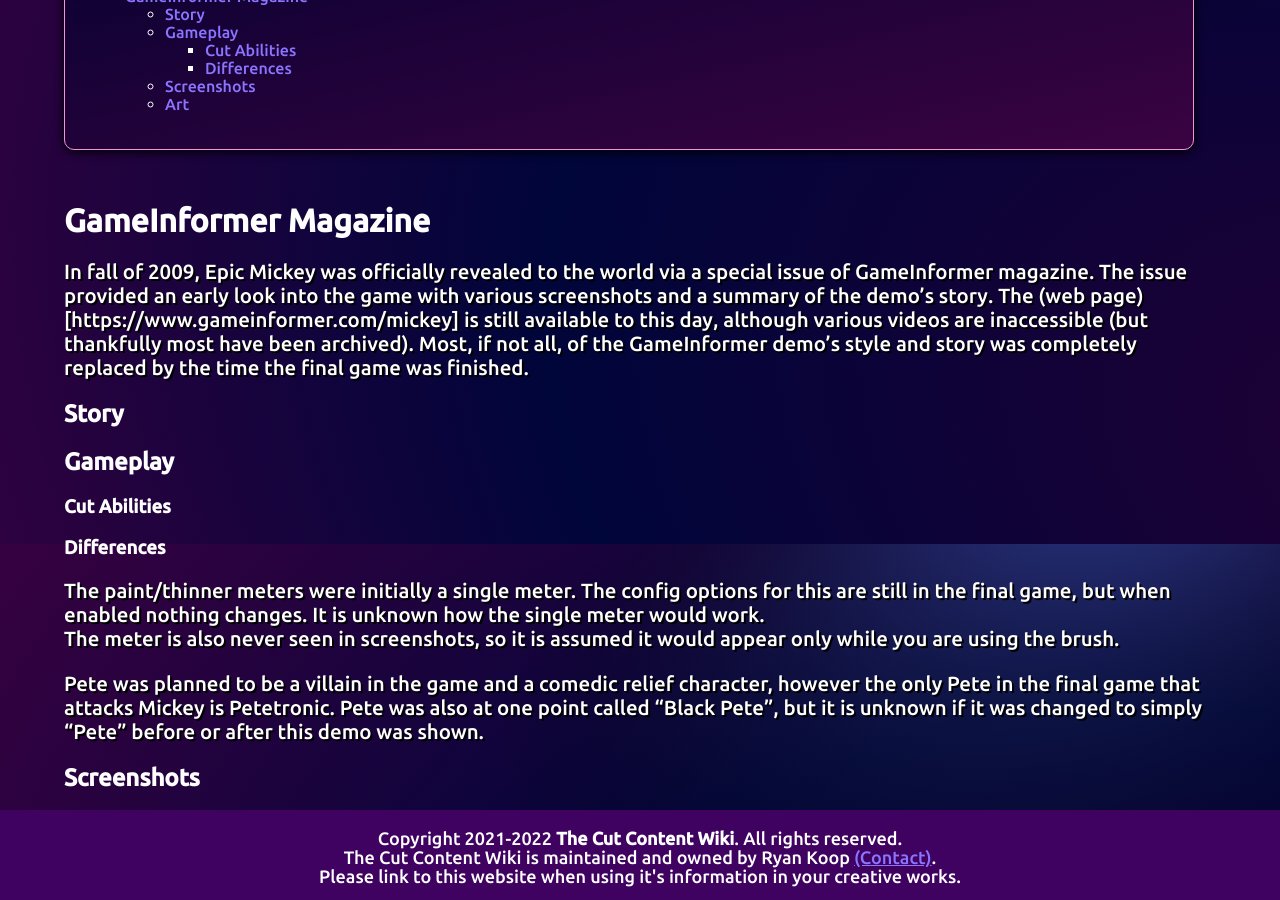
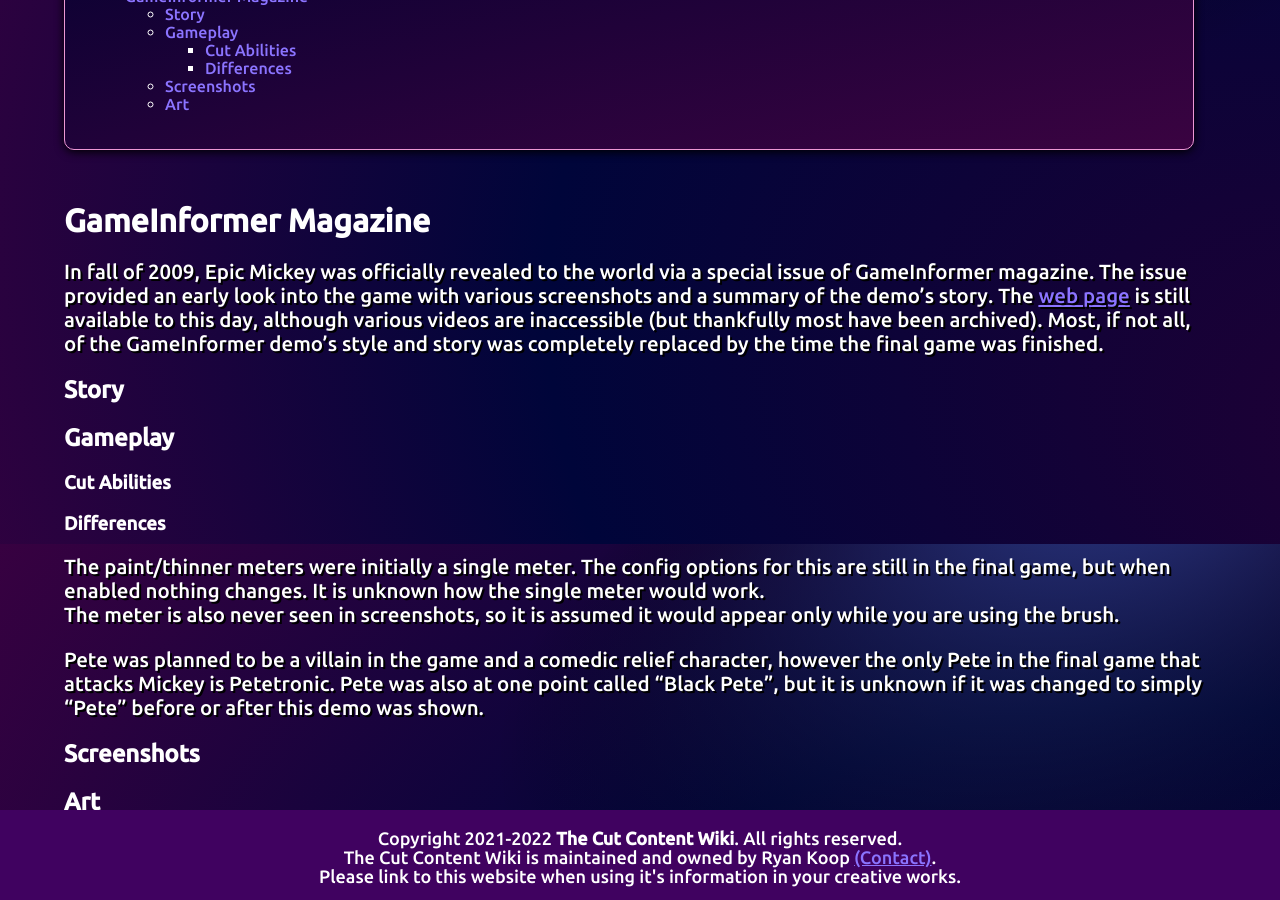
Before and after one commit to abso1utezer0/cutcontent, a Jekyll site: the page built from articles/system/Wii/epicmickey/gidemo.md, in a window 1280 px wide and 900 px high, scrolled down 356 px. Built offline with Jekyll 4.4.1, drawn with Linux system fonts in a browser that asks for light colours; comment, search, counter and statistics services are not loaded.

Commit message:
Update gidemo.md

```diff
--- a/articles/system/Wii/epicmickey/gidemo.md
+++ b/articles/system/Wii/epicmickey/gidemo.md
@@ -6,7 +6,7 @@
 
 # GameInformer Magazine
 
-In fall of 2009, Epic Mickey was officially revealed to the world via a special issue of GameInformer magazine. The issue provided an early look into the game with various screenshots and a summary of the demo's story. The (web page)[https://www.gameinformer.com/mickey] is still available to this day, although various videos are inaccessible (but thankfully most have been archived). Most, if not all, of the GameInformer demo's style and story was completely replaced by the time the final game was finished.
+In fall of 2009, Epic Mickey was officially revealed to the world via a special issue of GameInformer magazine. The issue provided an early look into the game with various screenshots and a summary of the demo's story. The [web page](https://www.gameinformer.com/mickey) is still available to this day, although various videos are inaccessible (but thankfully most have been archived). Most, if not all, of the GameInformer demo's style and story was completely replaced by the time the final game was finished.
 
 ## Story
 
```
